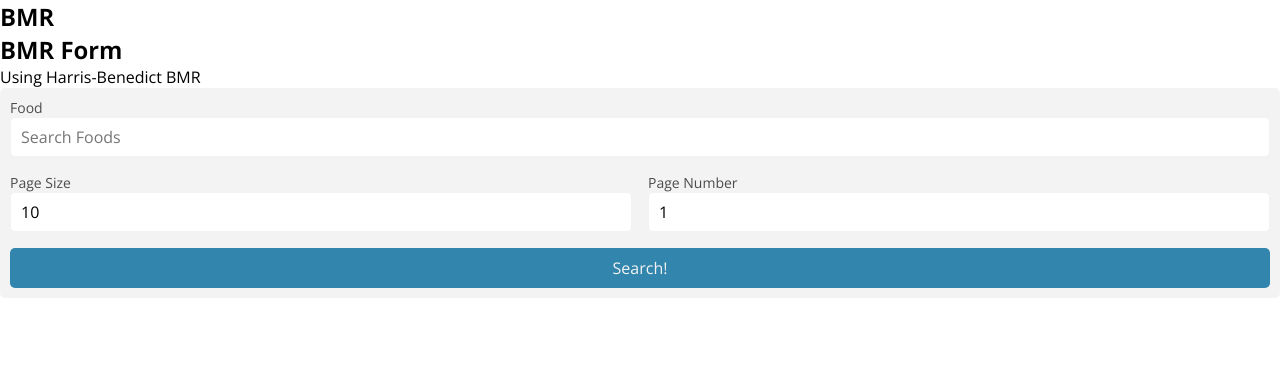
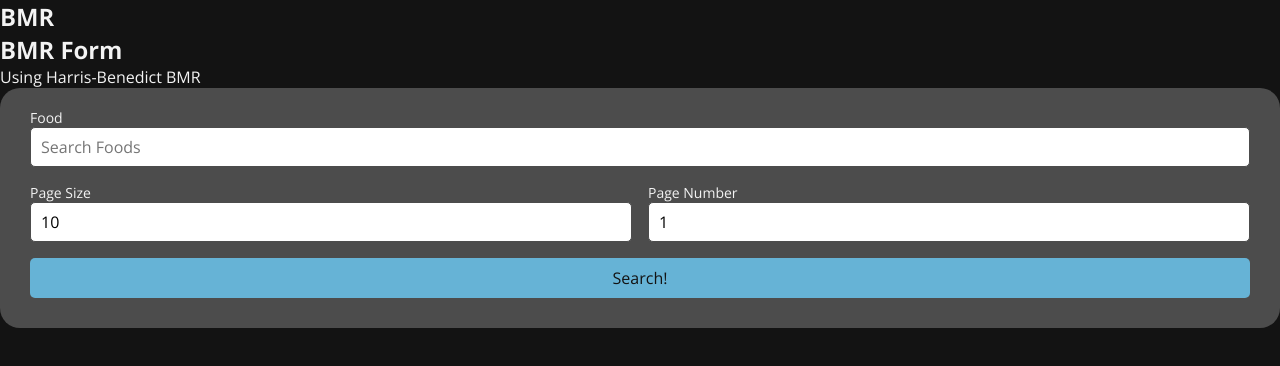
Before and after one commit to andrewgremlich/fuel-tracker, a Next.js app: page / in a window 1280 px wide. Shown: the top 366 px of the page. Built offline with nearby package versions, Linux system fonts and the light colour scheme.

Commit message:
Changed to dark mode

```diff
--- a/components/Food/styles.module.css
+++ b/components/Food/styles.module.css
@@ -1,5 +1,6 @@
 .food-item {
-  margin-bottom: 20px;
+  margin-top: 10px;
+  margin-bottom: 10px;
 
   display: grid;
   grid-template-columns: 1fr 1fr;
@@ -13,10 +14,11 @@
 .description {
   cursor: pointer;
   padding: 10px 20px;
+  border-radius: 20px;
 }
 
 .description:hover {
-  background-color: #ececec;
+  background-color: var(--theme-dark-grey);
 }
 
 .portion-multiplier {
--- a/components/FoodSearch/styles.module.css
+++ b/components/FoodSearch/styles.module.css
@@ -1,9 +1,9 @@
 .search-bar {
   width: 100%;
   height: 100%;
-  background-color: var(--theme-white);
-  border-radius: 5px;
-  padding: 10px;
+  background-color: var(--theme-dark-grey);
+  border-radius: 20px;
+  padding: 20px 30px 30px 30px;
 
   display: grid;
   grid-template-columns: repeat(2, 1fr);
@@ -21,7 +21,7 @@
 .search-input input {
   width: 100%;
   height: 40px;
-  border: 1px solid var(--theme-white);
+  border: 1px solid var(--theme-dark-grey);
   border-radius: 5px;
   padding: 0 10px;
   font-size: 16px;
@@ -45,7 +45,7 @@
   border: none;
   border-radius: 5px;
   background-color: var(--theme-blue);
-  color: var(--theme-white);
+  color: var(--theme-black);
   font-size: 16px;
   outline: none;
   box-shadow: none;
@@ -55,7 +55,7 @@
 .number-input {
   width: 100%;
   height: 40px;
-  border: 1px solid var(--theme-white);
+  border: 1px solid var(--theme-dark-grey);
   border-radius: 5px;
   padding: 0 10px;
   font-size: 16px;
@@ -64,6 +64,6 @@
 }
 
 .input-label {
-  color: var(--theme-dark-grey);
+  color: var(--theme-white);
   font-size: 14px;
 }
--- a/components/NumberInput/styles.module.css
+++ b/components/NumberInput/styles.module.css
@@ -9,6 +9,7 @@
   min-width: 80px;
   padding: 5px 10px;
   background-color: var(--theme-yellow);
+  color: var(--theme-black);
   border-radius: 10px;
   margin-right: 10px;
 
@@ -22,6 +23,8 @@
 
 .icons {
   border-radius: 50%;
+  color: var(--theme-blue);
+  /* background-color: var(--theme-grey); */
 }
 
 .icons:hover {
--- a/components/SearchResults/styles.module.css
+++ b/components/SearchResults/styles.module.css
@@ -4,7 +4,6 @@
   justify-content: center;
   width: 100%;
   height: 100%;
-  background-color: #fafafa;
   padding: 0;
   margin: 0;
 }
--- a/styles/globals.css
+++ b/styles/globals.css
@@ -16,8 +16,8 @@
 
 :root {
   --theme-red: #9c4949;
-  --theme-blue: #3286ad;
-  --theme-green: #418d52;
+  --theme-blue: #66b3d6;
+  --theme-green: #67d47f;
   --theme-yellow: #fbd08a;
   --theme-orange: #f79e55;
   --theme-purple: #9c4c9c;
@@ -28,6 +28,10 @@
   --theme-dark-grey: #4c4c4c;
   --theme-black: #131313;
   --theme-white: #f3f3f3;
+}
+
+body {
+  background-color: var(--theme-black);
 }
 
 h1,
@@ -41,3 +45,12 @@
 label {
   font-family: "Open Sans", sans-serif;
 }
+
+h1,
+h2,
+h3,
+h4,
+h5,
+p {
+  color: var(--theme-white);
+}
```
Also changed, not shown: components/BasalMetabolic/equations.ts (+8 -12 lines).
